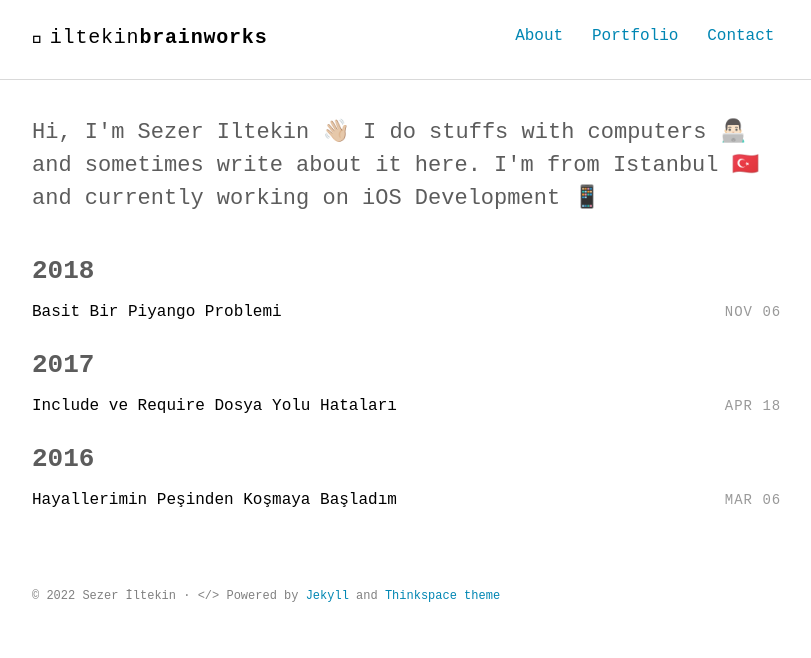
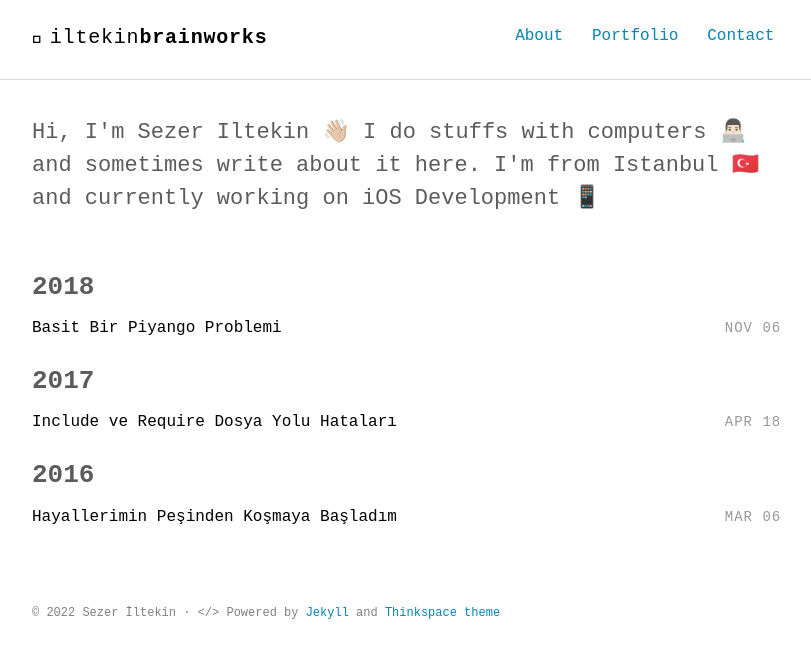
Before and after one commit to iltekin/iltekin.github.io, a Jekyll site: the page built from index.html, in a window 1280 px wide. Shown: the top 658 px of the page, without its empty margins (232-1043 px from the left). Built offline with Jekyll 4.4.1, drawn with Linux system fonts in a browser that asks for light colours; some web fonts are replaced.

Commit message:
new post published

```diff
--- a/assets/scss/base/_typography.scss
+++ b/assets/scss/base/_typography.scss
@@ -41,7 +41,7 @@ h6 {
 }
 
 p {
-  margin: 0 0 $small-spacing;
+  margin: 0 0 $base-spacing;
 
   &.lead {
     font-size: rem(22);
```
